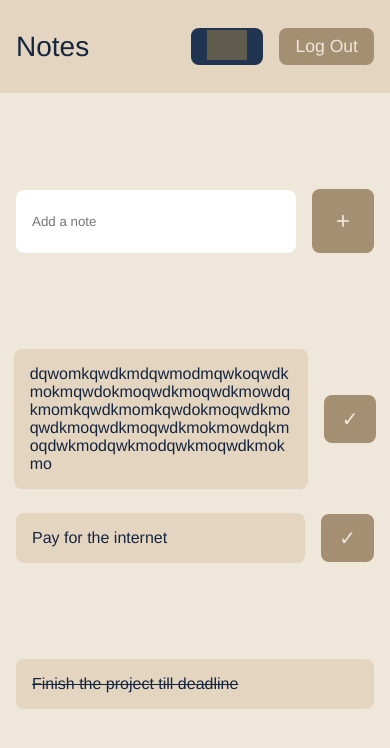
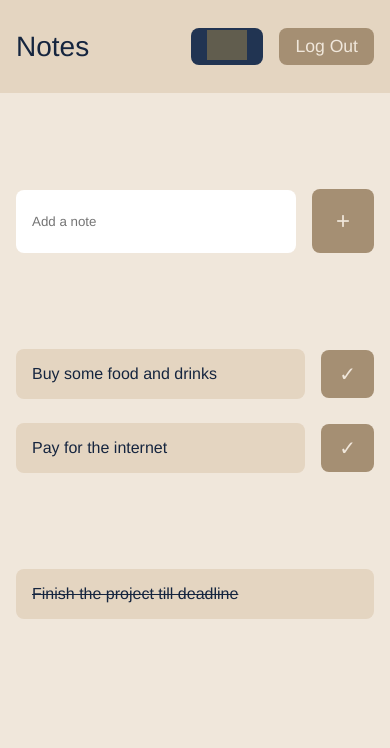
Before and after one commit to pkorneev/TODO, a React (Vite) app: page / in a window 390 px wide. Both pictures are taken after typing "name@example.com", "Sample123" into the empty fields and a click on the button "Log In". Shown: the top 748 px of the page. Built offline with nearby package versions, Linux system fonts and the light colour scheme; grey boxes are pictures that could not be loaded.

Commit message:
the issue with responsivness fixed

```diff
--- a/src/components/home/Home.jsx
+++ b/src/components/home/Home.jsx
@@ -5,7 +5,7 @@ import Output from "./output/Output";
 import { useState } from "react";
 const Home = (props) => {
   const [todosList, setTodosList] = useState([
-    "dqwomkqwdkmdqwmodmqwkoqwdkmokmqwdokmoqwdkmoqwdkmowdqkmomkqwdkmomkqwdokmoqwdkmoqwdkmoqwdkmoqwdkmokmowdqkmoqdwkmodqwkmodqwkmoqwdkmokmo",
+    "Buy some food and drinks",
     "Pay for the internet",
   ]);
   const [doneList, setDoneList] = useState([
```
